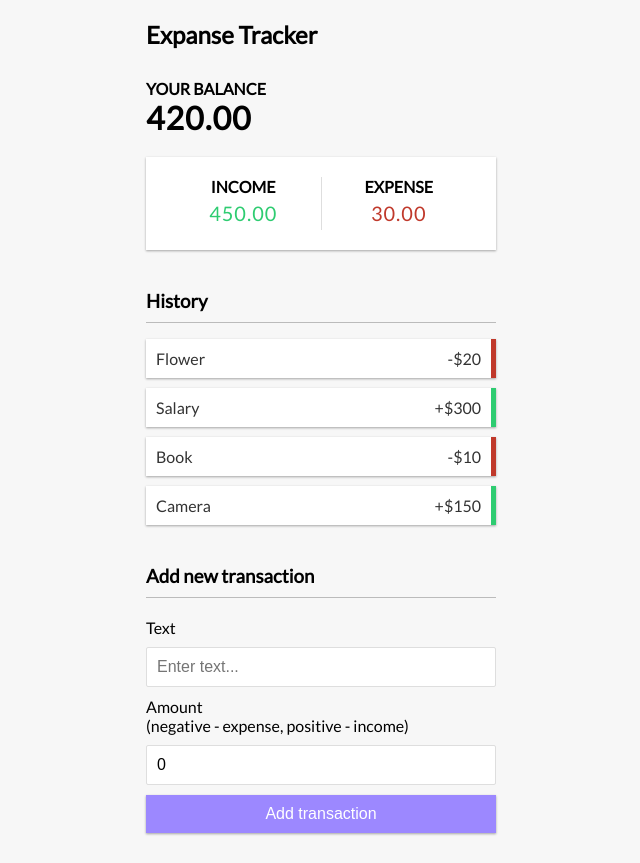
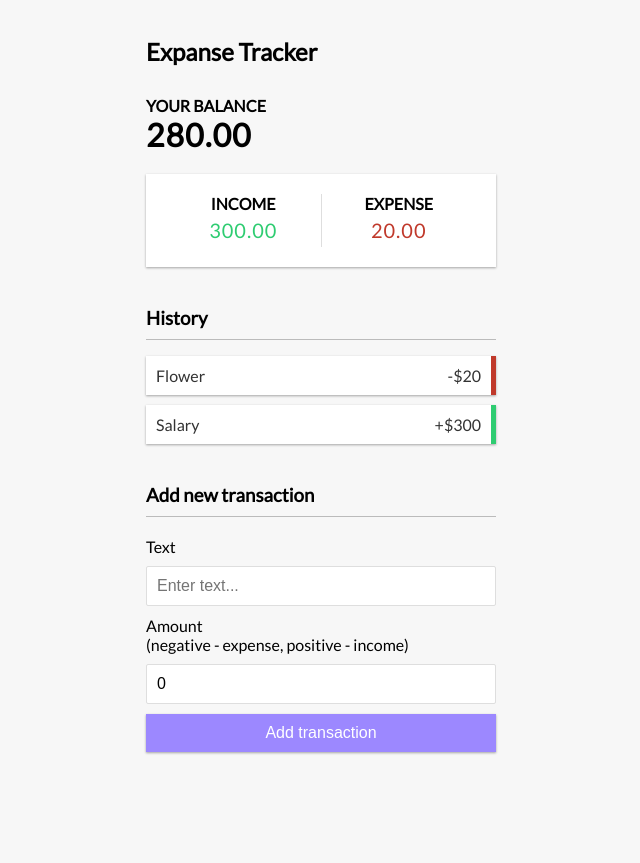
Before and after one commit to IlyaKrapivnoy/react-app-test, a React (Create React App) app: page / in a window 1280 px wide. Shown: the whole page, without its empty margins (319-959 px from the left). After the commit the page ends 800 px from the top, so only its background shows below. Built offline with nearby package versions, Linux system fonts and the light colour scheme.

Commit message:
clear files

```diff
--- a/src/App.js
+++ b/src/App.js
@@ -2,14 +2,18 @@ import './App.css';
 import Header from './components/Header';
 import TransactionList from './components/TransactionList';
 import AddTransaction from './components/AddTransaction';
-
 import { GlobalProvider } from './context/GlobalState';
+import Balance from './components/Balance';
+import IncomeExpenses from './components/IncomeExpenses';
+import React from 'react';
 
 function App() {
     return (
         <GlobalProvider>
             <Header />
             <div className='container'>
+                <Balance />
+                <IncomeExpenses />
                 <TransactionList />
                 <AddTransaction />
             </div>
--- a/src/components/Header.jsx
+++ b/src/components/Header.jsx
@@ -1,15 +1,10 @@
 import React from 'react';
-import Balance from './Balance';
-import IncomeExpenses from './IncomeExpenses';
 
 const Header = () => {
     return (
         <>
             <h2>Expanse Tracker</h2>
-            <div className='container'>
-                <Balance />
-                <IncomeExpenses />
-            </div>
+
         </>
     );
 };
--- a/src/context/AppReducer.js
+++ b/src/context/AppReducer.js
@@ -1,5 +1,3 @@
-import transaction from '../components/Transaction';
-
 export default (state, action) => {
     switch (action.type) {
         case 'DELETE_TRANSACTION':
--- a/src/context/GlobalState.js
+++ b/src/context/GlobalState.js
@@ -1,13 +1,10 @@
 import React, { createContext, useReducer } from 'react';
 import AppReducer from './AppReducer';
-import transaction from '../components/Transaction';
 
 const initialState = {
     transactions: [
         { id: 1, text: 'Flower', amount: -20 },
-        { id: 2, text: 'Salary', amount: 300 },
-        { id: 3, text: 'Book', amount: -10 },
-        { id: 4, text: 'Camera', amount: 150 },
+        { id: 2, text: 'Salary', amount: 300 }
     ],
 };
 
```
